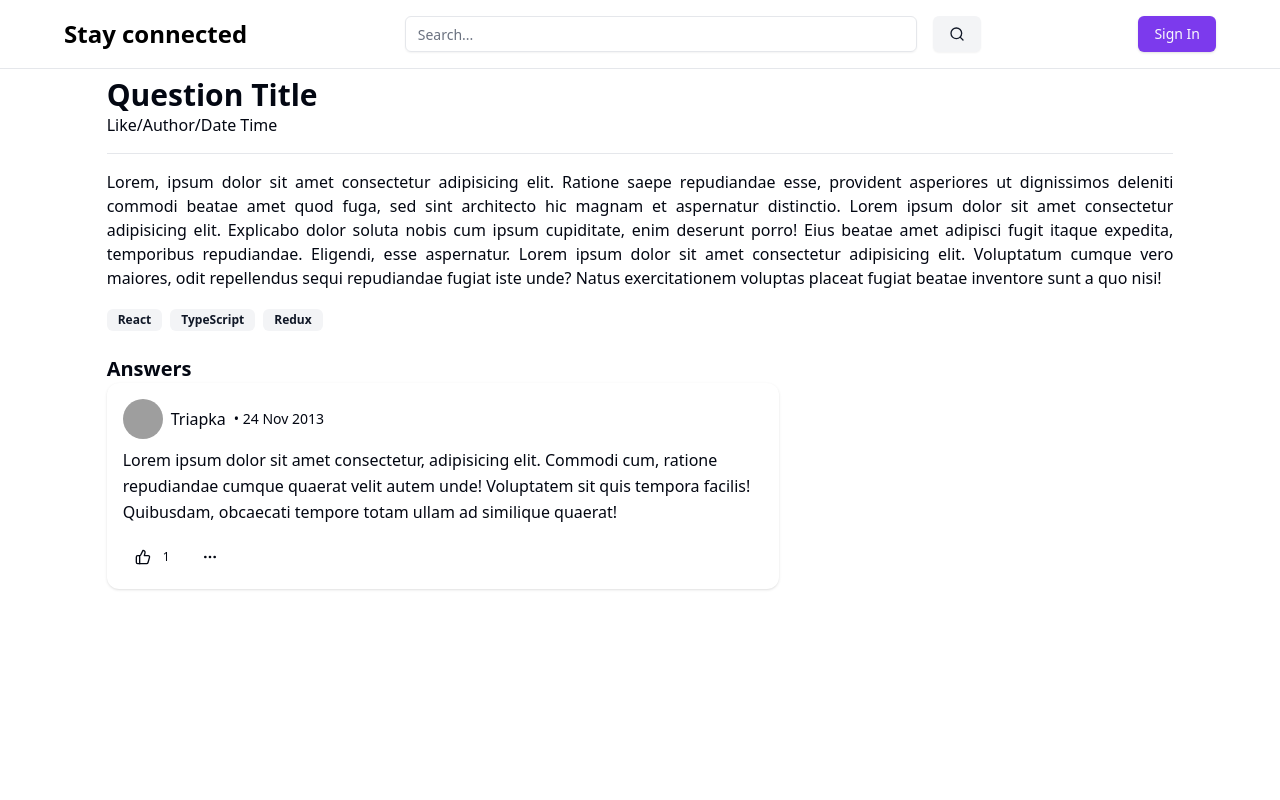
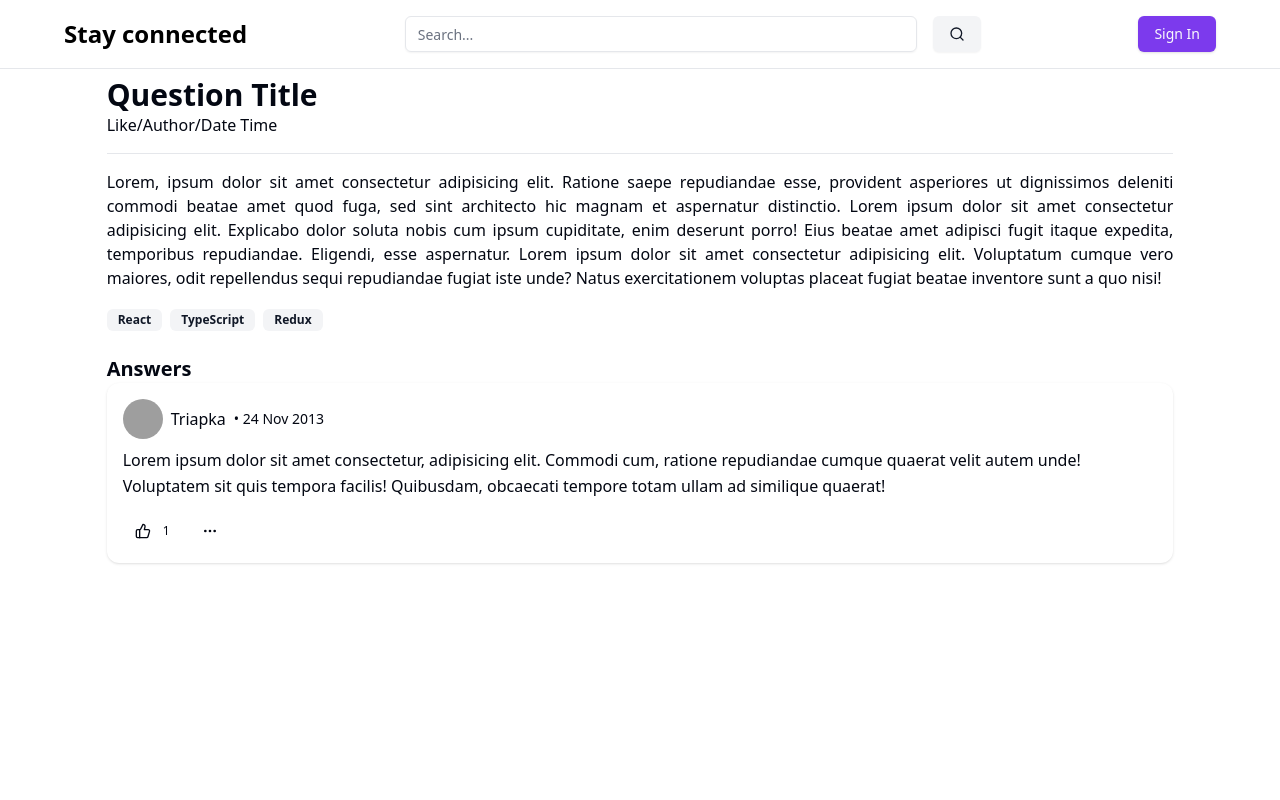
Before and after one commit to tsamkharadze/stayconnected, a React (Vite) app: page /question in a window 1280 px wide. Shown: the top 800 px of the page. Built offline with nearby package versions, Linux system fonts and the light colour scheme; grey boxes are pictures that could not be loaded.

Commit message:
temp changes

```diff
--- a/src/pages/question-page/components/answers.tsx
+++ b/src/pages/question-page/components/answers.tsx
@@ -4,8 +4,9 @@ const Answers: React.FC = () => {
   return (
     <div className='mt-6'>
       <h2 className='text-xl font-semibold'>Answers</h2>
-      <div>
+      <div className='space-y-4'>
         <SingleAnswer />
+        {/* <SingleAnswer /> */}
       </div>
     </div>
   );
--- a/src/pages/question-page/components/single-answer/signle-answer.types.ts
+++ b/src/pages/question-page/components/single-answer/signle-answer.types.ts
@@ -1,6 +1,6 @@
 export type SingleAnswerProps = {
   username?: string;
   date?: string;
-  content: string;
+  content?: string;
   votes?: number;
 };
--- a/src/pages/question-page/components/single-answer/single-answer.tsx
+++ b/src/pages/question-page/components/single-answer/single-answer.tsx
@@ -11,7 +11,7 @@ const SingleAnswer = ({
   votes = 1,
 }: SingleAnswerProps) => {
   return (
-    <Card className='max-w-2xl border-none bg-background text-foreground'>
+    <Card className='w-full border-none bg-background text-foreground'>
       <CardContent className='space-y-2 p-4'>
         <div className='flex items-center gap-2'>
           <div className='flex items-center gap-2'>
```
